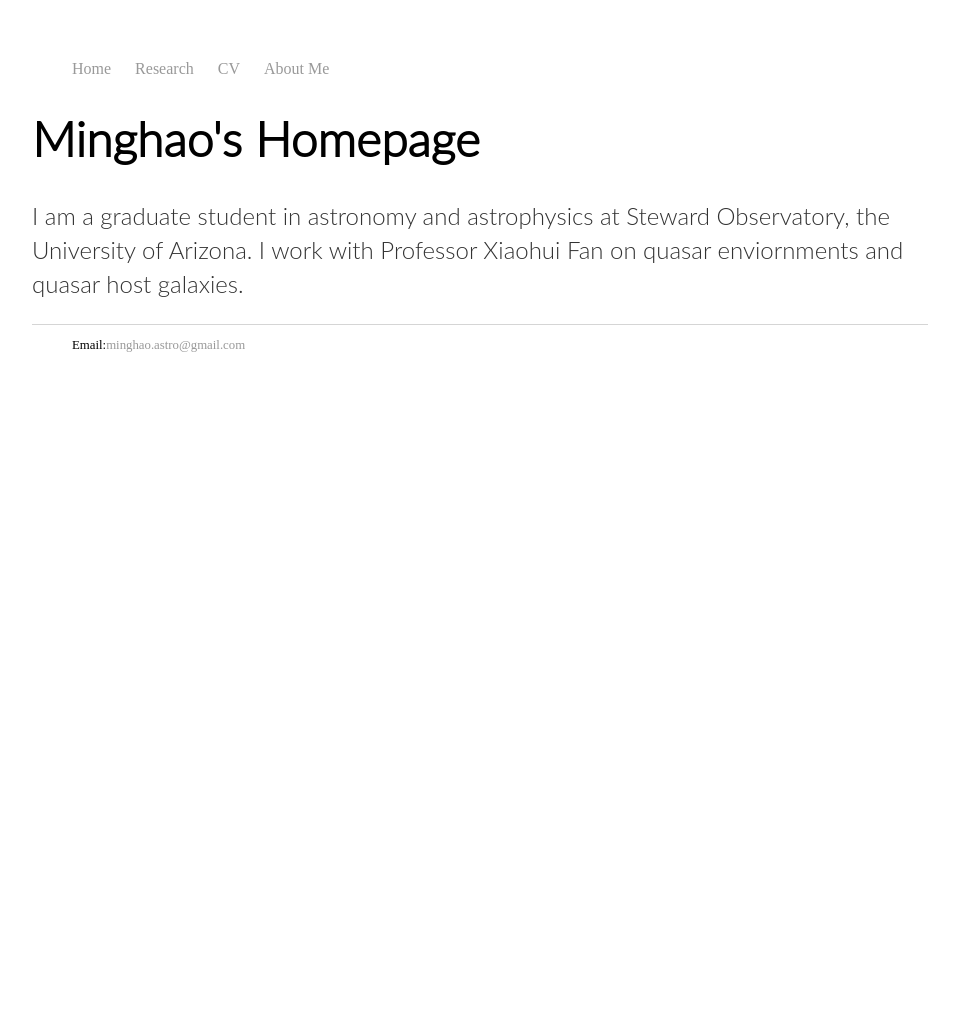
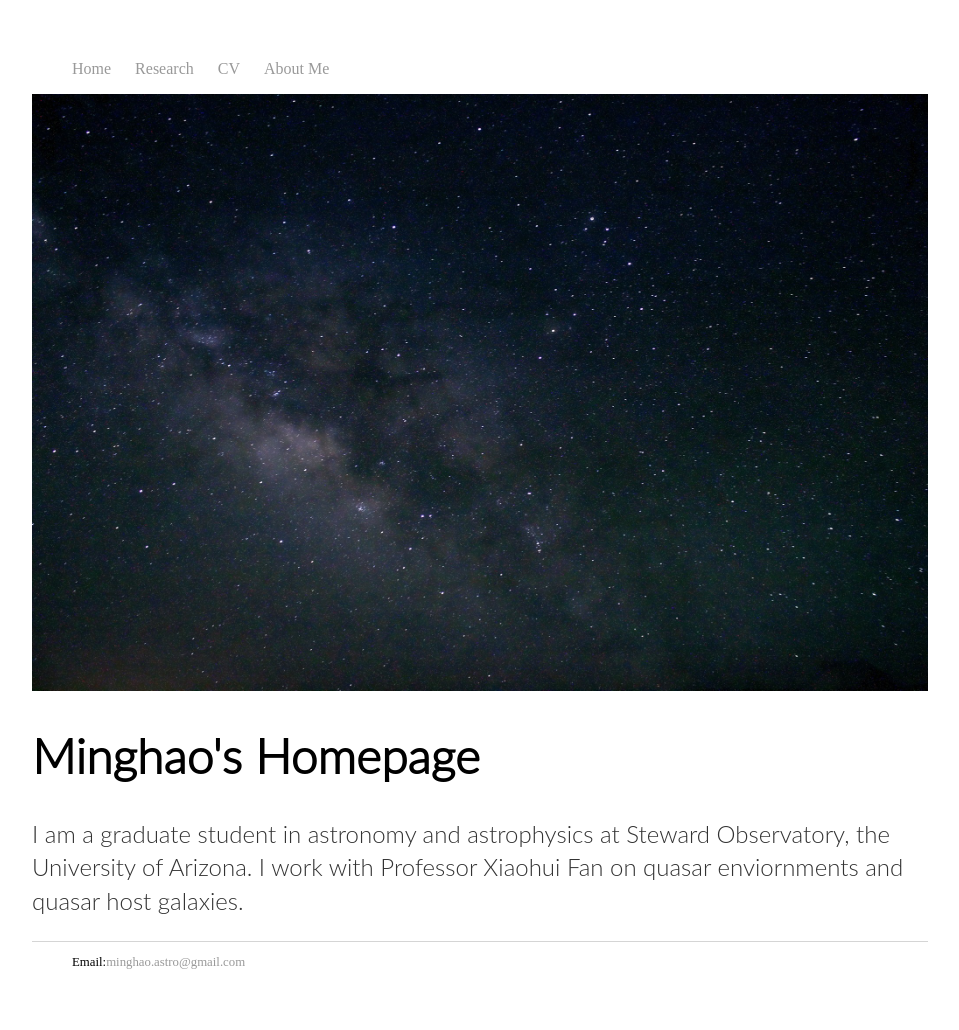
Before and after one commit to JianiDing/JianiDing.github.io, a Jekyll site: the page built from index.html, in a window 1280 px wide. Shown: the whole page, without its empty margins (160-1119 px from the left). Built offline with Jekyll 4.4.1, drawn with Linux system fonts in a browser that asks for light colours; before the commit the page ends 900 px from its top, so only the background shows below that.

Commit message:
Update index.html

```diff
--- a/index.html
+++ b/index.html
@@ -2,7 +2,9 @@
 layout: default
 title: Minghao's Homepage
 ---
+
 <div class="blurb">
+	<img src="mw.jpg" width=100% height=100%>
 	<h1 style="font-family:lato light">{{page.title}}</h1>
 	<p style="font-family:lato light">I am a graduate student in astronomy and astrophysics
 		at Steward Observatory, the University of Arizona.
```
